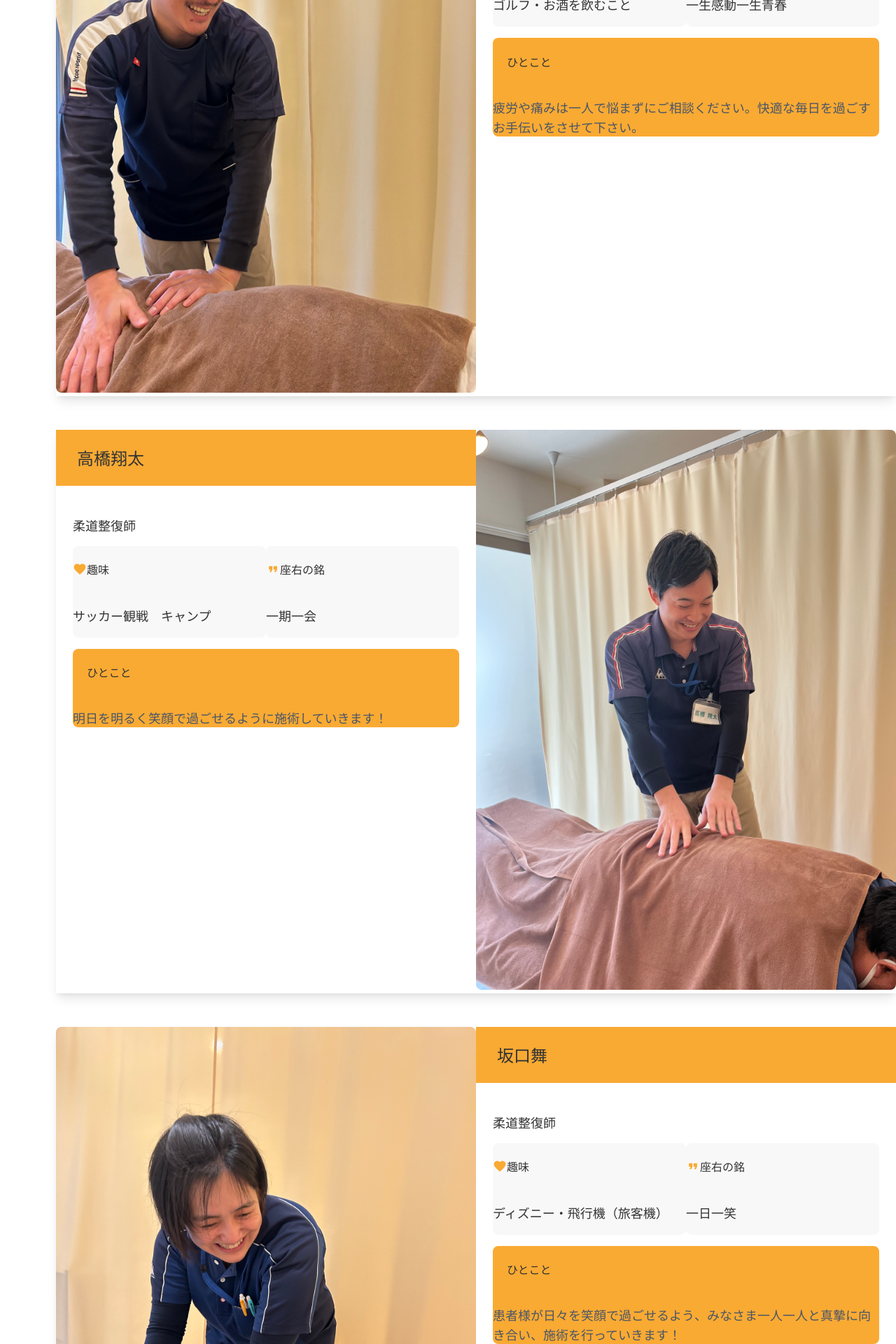
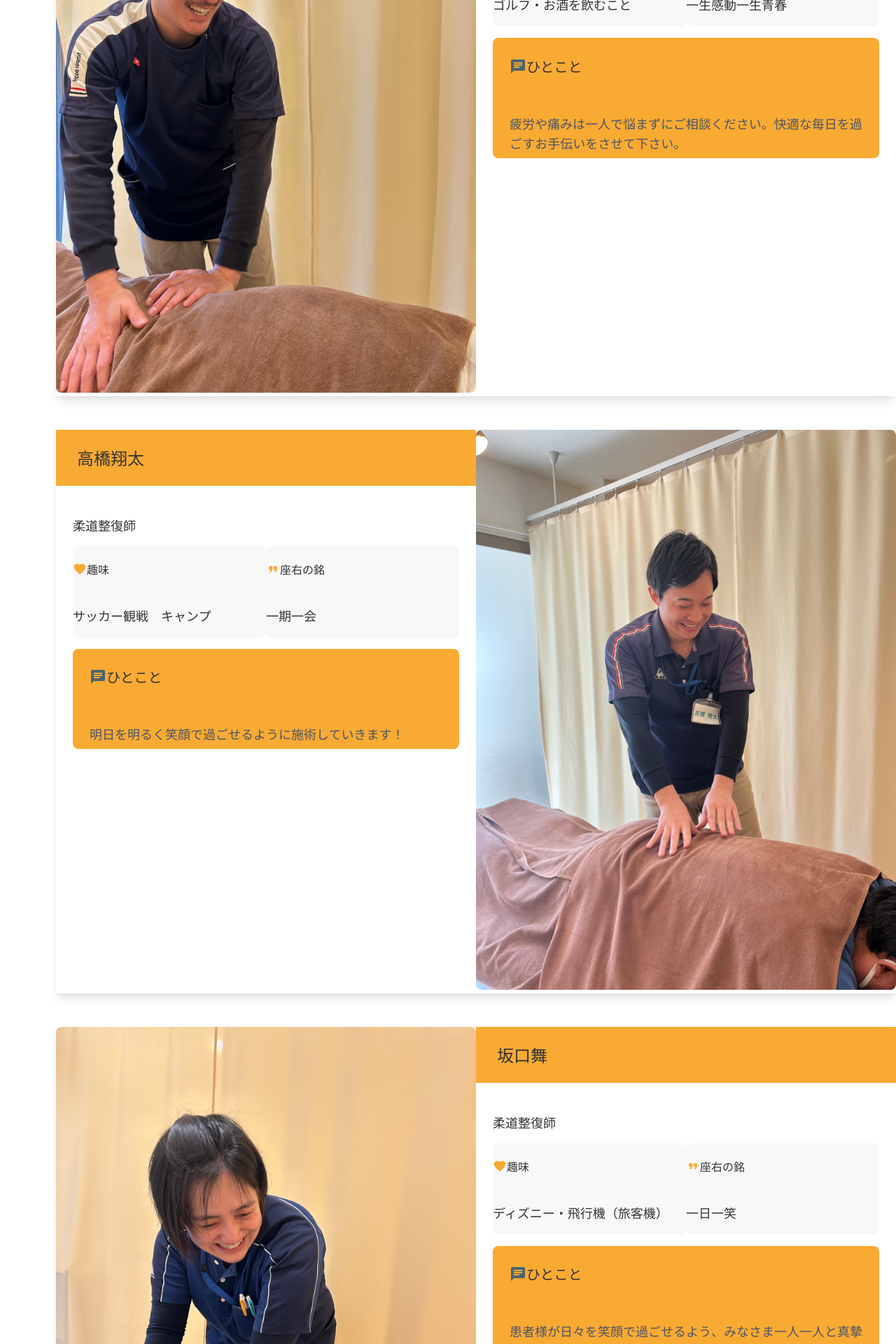
Before and after one commit to ideal-tomy/sunlit, a React (Vite) app: page /staff in a window 1280 px wide. Shown: the part 940-2860 px from the top of the page at 70% size. Built offline with nearby package versions, Linux system fonts and the light colour scheme.

Commit message:
スタッフページ修正02

```diff
--- a/src/pages/Staff.tsx
+++ b/src/pages/Staff.tsx
@@ -62,12 +62,12 @@ const Staff = () => {
                       </div>
                     </div>
 
-                    <div className="bg-primary bg-opacity-5 p-4 rounded-lg mb-4">
-                      <div className="flex items-center mb-2">
-                        <span className="material-icons text-xl text-primary mr-2">chat</span>
-                        <h4 className="font-bold text-secondary-dark">ひとこと</h4>
+                    <div className="bg-primary bg-opacity-5 px-6 py-5 rounded-lg mb-4">
+                      <div className="flex items-center mb-3">
+                        <span className="material-icons text-2xl text-secondary mr-3">chat</span>
+                        <h4 className="text-xl font-bold text-secondary-dark">ひとこと</h4>
                       </div>
-                      <p className="text-lg text-gray-700">
+                      <p className="text-lg text-gray-700 py-2">
                         疲労や痛みは一人で悩まずにご相談ください。快適な毎日を過ごすお手伝いをさせて下さい。
                       </p>
                     </div>
@@ -110,12 +110,12 @@ const Staff = () => {
                       </div>
                     </div>
 
-                    <div className="bg-primary bg-opacity-5 p-4 rounded-lg mb-4">
-                      <div className="flex items-center mb-2">
-                        <span className="material-icons text-xl text-primary mr-2">chat</span>
-                        <h4 className="font-bold text-secondary-dark">ひとこと</h4>
+                    <div className="bg-primary bg-opacity-5 px-6 py-5 rounded-lg mb-4">
+                      <div className="flex items-center mb-3">
+                        <span className="material-icons text-2xl text-secondary mr-3">chat</span>
+                        <h4 className="text-xl font-bold text-secondary-dark">ひとこと</h4>
                       </div>
-                      <p className="text-lg text-gray-700">
+                      <p className="text-lg text-gray-700 py-2">
                         明日を明るく笑顔で過ごせるように施術していきます！
                       </p>
                     </div>
@@ -158,12 +158,12 @@ const Staff = () => {
                       </div>
                     </div>
 
-                    <div className="bg-primary bg-opacity-5 p-4 rounded-lg mb-4">
-                      <div className="flex items-center mb-2">
-                        <span className="material-icons text-xl text-primary mr-2">chat</span>
-                        <h4 className="font-bold text-secondary-dark">ひとこと</h4>
+                    <div className="bg-primary bg-opacity-5 px-6 py-5 rounded-lg mb-4">
+                      <div className="flex items-center mb-3">
+                        <span className="material-icons text-2xl text-secondary mr-3">chat</span>
+                        <h4 className="text-xl font-bold text-secondary-dark">ひとこと</h4>
                       </div>
-                      <p className="text-lg text-gray-700">
+                      <p className="text-lg text-gray-700 py-2">
                         患者様が日々を笑顔で過ごせるよう、みなさま一人一人と真摯に向き合い、施術を行っていきます！
                       </p>
                     </div>
@@ -206,12 +206,12 @@ const Staff = () => {
                       </div>
                     </div>
 
-                    <div className="bg-primary bg-opacity-5 p-4 rounded-lg mb-4">
-                      <div className="flex items-center mb-2">
-                        <span className="material-icons text-xl text-primary mr-2">chat</span>
-                        <h4 className="font-bold text-secondary-dark">ひとこと</h4>
+                    <div className="bg-primary bg-opacity-5 px-6 py-5 rounded-lg mb-4">
+                      <div className="flex items-center mb-3">
+                        <span className="material-icons text-2xl text-secondary mr-3">chat</span>
+                        <h4 className="text-xl font-bold text-secondary-dark">ひとこと</h4>
                       </div>
-                      <p className="text-lg text-gray-700">
+                      <p className="text-lg text-gray-700 py-2">
                         院内個室でオイルリンパドレナージュを行っています。
                         自己免疫アップで健康維持・向上をサポートします！
                       </p>
```
